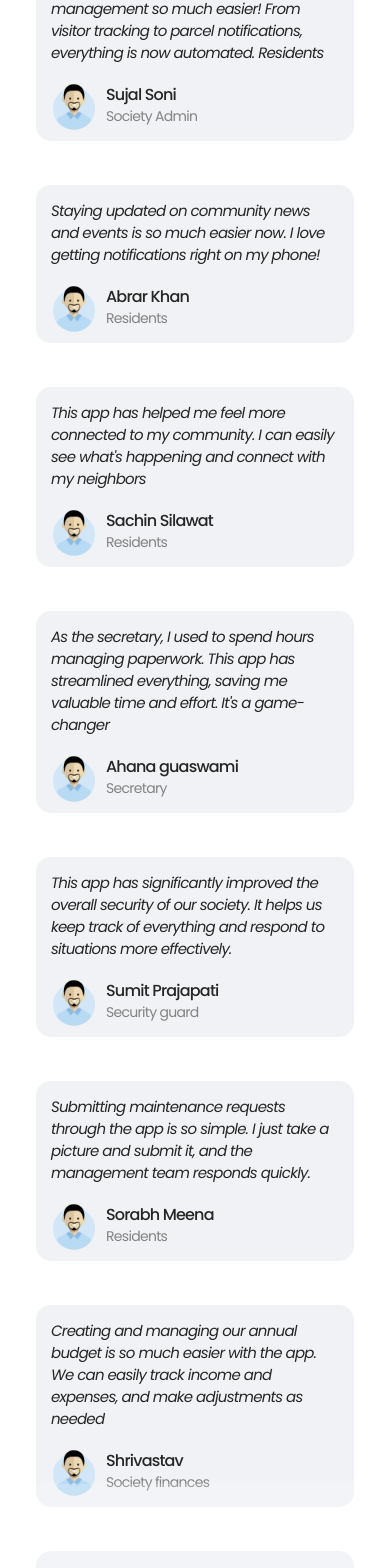
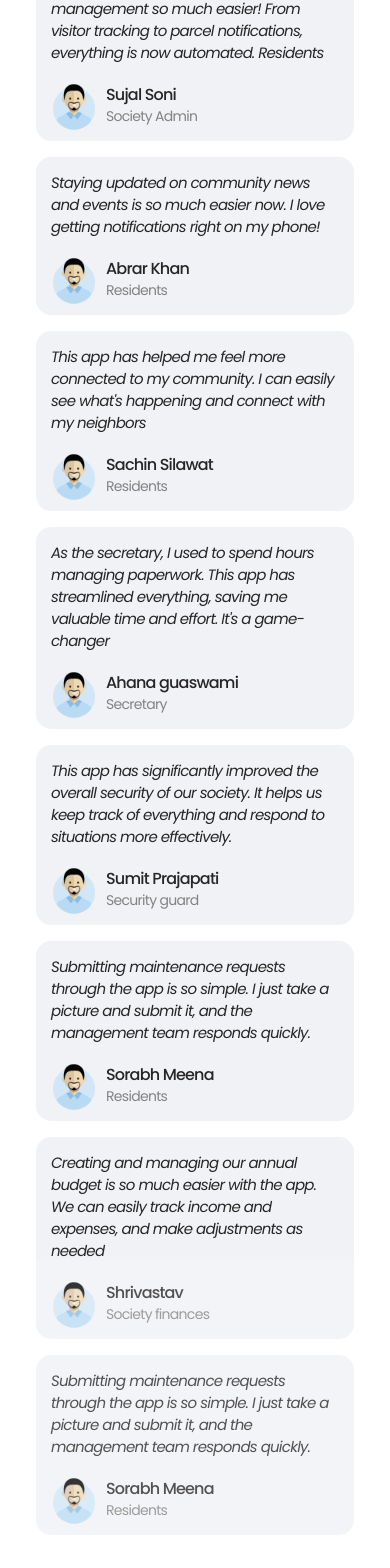
Before and after one commit to ankitfutureprofilez/society, a React (Create React App) app: page / in a window 390 px wide. Shown: the part 3534-5102 px from the top of the page. Built offline with nearby package versions, Linux system fonts and the light colour scheme.

Commit message:
Ghp Backedn

```diff
--- a/src/Home/MasonryLayout.jsx
+++ b/src/Home/MasonryLayout.jsx
@@ -26,7 +26,7 @@ const MasonryLayout = () => {
                 <div className="role">Society Admin</div>
             </div>
             </div>
-            <div className="pb-1">&nbsp;</div>
+
         </div>
         <div className="col">
             <div className="testimonials_col_item">
@@ -38,7 +38,7 @@ const MasonryLayout = () => {
                 <div className="role">Residents</div>
             </div>
             </div>
-            <div className="pb-1">&nbsp;</div>
+
         </div>
 
         <div className="col">
@@ -50,7 +50,7 @@ const MasonryLayout = () => {
                 <div className="role">Residents</div>
             </div>
             </div>
-            <div className="pb-1">&nbsp;</div>
+
         </div>
         <div className="col">
             <div className="testimonials_col_item">
@@ -62,7 +62,7 @@ const MasonryLayout = () => {
                 <div className="role">Secretary</div>
             </div>
             </div>
-            <div className="pb-1">&nbsp;</div>
+
         </div>
         <div className="col">
             <div className="testimonials_col_item">
@@ -73,7 +73,7 @@ const MasonryLayout = () => {
                 <div className="role">Security guard</div>
             </div>
             </div>
-            <div className="pb-1">&nbsp;</div>
+
         </div>
         <div className="col">
             <div className="testimonials_col_item">
@@ -85,7 +85,7 @@ const MasonryLayout = () => {
                 <div className="role">Residents</div>
             </div>
             </div>
-            <div className="pb-1">&nbsp;</div>
+
         </div>
         <div className="col">
             <div className="testimonials_col_item">
@@ -96,7 +96,7 @@ const MasonryLayout = () => {
                 <div className="role">Society finances</div>
             </div>
             </div>
-            <div className="pb-1">&nbsp;</div>
+
         </div>
         <div className="col">
             <div className="testimonials_col_item">
@@ -108,7 +108,7 @@ const MasonryLayout = () => {
                 <div className="role">Residents</div>
             </div>
             </div>
-            <div className="pb-1">&nbsp;</div>
+
         </div>
       </Masonry>
     </div>
--- a/src/component/Footer.js
+++ b/src/component/Footer.js
@@ -25,7 +25,7 @@ function Footer() {
                         </div>
                         <div className="col-lg-8">
                             <div className="row">
-                                <div className="col-md-4">
+                                <div className="col-md-3">
                                     <h3>Quick Links</h3>
                                     <ul>
                                         <li>
@@ -62,7 +62,7 @@ function Footer() {
                                         </li>
                                     </ul>
                                 </div>
-                                <div className="col-md-4">
+                                <div className="col-md-5">
                                     <h3>Contact Us</h3>
                                     <div className="contact_info">
                                         <div>
--- a/src/style.css
+++ b/src/style.css
@@ -141,9 +141,9 @@ text-align: left;color: #262626; margin: 0 0 20px;}
 .profile-detail { position: relative; padding-left: 55px; }
 .profile-detail img { position: absolute; left: -2px; top: -2px; width: 50px; height: 50px; }
 .role { font-family: Poppins; font-size: 14px; line-height: 20px; letter-spacing: -0.05em; text-align: left; color: #838383; margin-top: 0; }
-.grid-sizer, .testimonials .col {
+/* .grid-sizer, .testimonials .col {
   width: calc(25% - 20px);
-}
+} */
 .testimonials .col {
    min-height: 250px;
   break-inside: avoid;
```
